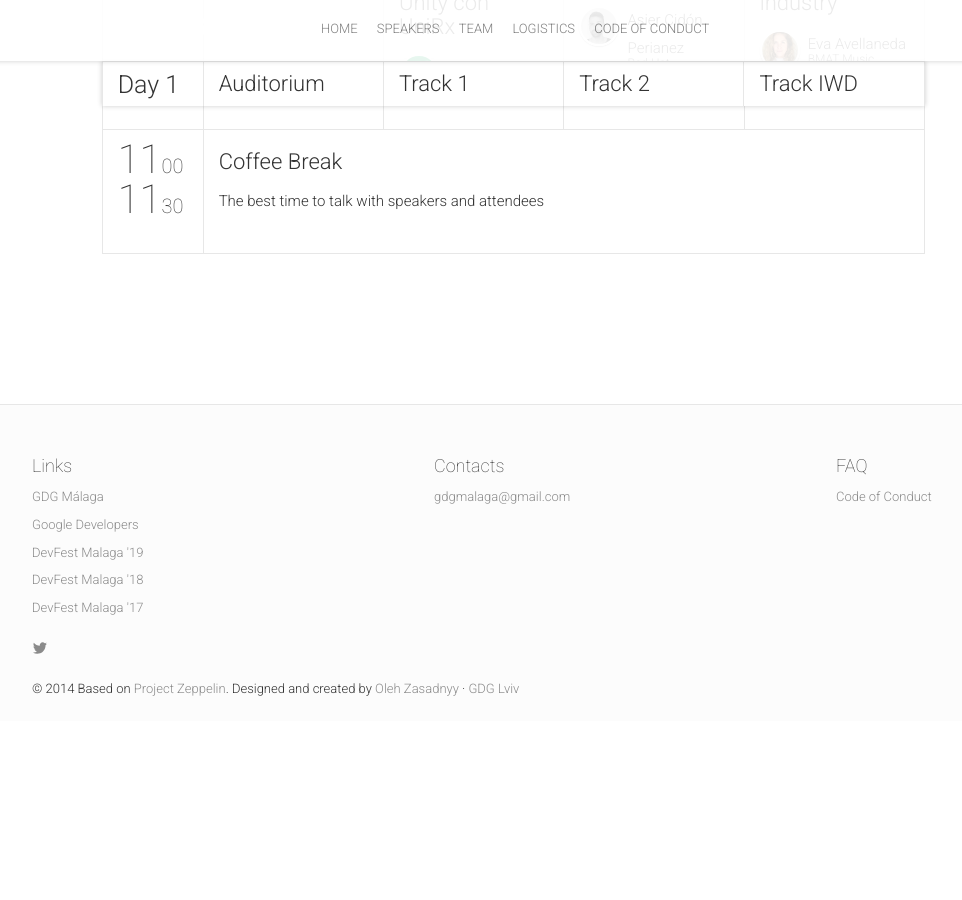
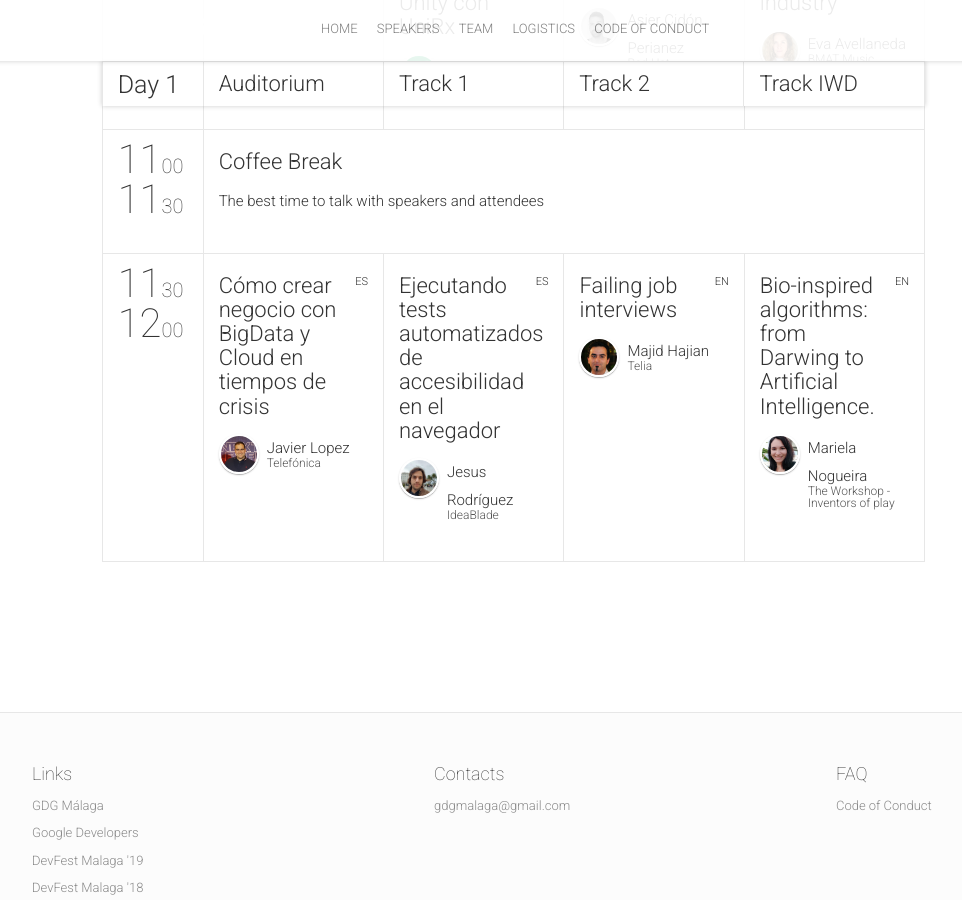
Before and after one commit to GDGMalaga/BiznagaFest-22, a Jekyll site: the page built from schedule.html, in a window 1280 px wide and 900 px high, scrolled down 1460 px. Shown: the whole window, without its empty margins (20-982 px from the left). Built offline with Jekyll 4.4.1, drawn with Linux system fonts in a browser that asks for light colours; nearby versions of some CDN libraries; comment, search, counter and statistics services are not loaded; before the commit the page ends 2181 px from its top, so only the background shows below that; part of the change alters nothing that is shown.

Commit message:
Update schedule

```diff
--- a/_data/schedule.yml
+++ b/_data/schedule.yml
@@ -32,3 +32,8 @@
       endTime: "11:30",
       sessionIds: [307]
     }
+    - {
+      startTime: "11:30",
+      endTime: "12:00",
+      sessionIds: [021, 022, 016, 023]
+    }
--- a/_data/sessions.yml
+++ b/_data/sessions.yml
@@ -139,3 +139,24 @@
   speakers: [18]
   language: en
   complexity: 'Beginner'
+- id: 021
+  title: 'Cómo crear negocio con BigData y Cloud en tiempos de crisis'
+  description: "Aquí veremos como hacer pasta en base al BigData y abordaremos es el peso que tiene 'la cloud' dentro del sector de los datos, que se espera para el 2025 llegue a almacenar un 49% de todos los datos que generen las empresas. Este dato puede traer preocupación al concentrar en los tres grandes jugadores (Google, Amazon y Microsoft) tanta responsabilidad; no obstante, el uso de tecnologías cloud es una ventaja competitiva a la hora de crear soluciones por parte de startups y veremos como aprovecharlo."
+  subtype: presentation
+  speakers: [19]
+  language: es
+  complexity: 'Intermediate'
+- id: 022
+  title: 'Ejecutando tests automatizados de accesibilidad en el navegador'
+  description: "Se enseñarán las diferentes herramientas populares de accesibilidad en el navegador (Axe, Wave y Microsoft Accessibility Insights). Cómo funcionan, los puntos fuertes de cada una y probaremos en directo diferentes webs elegidas por el público para ver qué tan bien andan con la accesibilidad. Se hablará de por qué es importante hacer todo esto en nuestro dia a dia y se explicará como podemos integrarlo en nuestros proyectos para hacerlo más sencillo."
+  subtype: presentation
+  speakers: [20]
+  language: es
+  complexity: 'Beginner'
+- id: 023
+  title: 'Bio-inspired algorithms: from Darwing to Artificial Intelligence.'
+  description: "Let´s talk about Artificial Intelligence. Reviewing how nature has inspired many AI techniques. We will see how to design an AI algorithm based on the Darwin's Theory of Evolution."
+  subtype: presentation
+  speakers: [21]
+  language: en
+  complexity: 'Beginner'
--- a/_data/speakers.yml
+++ b/_data/speakers.yml
@@ -192,6 +192,30 @@
   bio: "Music lover and engineer consultant managing high tech projects for more than 10 years"
   thumbnailUrl: eva-avellaneda.jpg
   rockstar: true
+- id: 19
+  name: 'Javier'
+  surname: 'Lopez'
+  company: 'Telefónica'
+  title: 'Cloud Solutions Architect'
+  bio: "I am a Computer Engineer from the University of Burgos and Master in IT Project Management from the European University of Madrid. I have worked for more than 9 years creating technology and developing data solutions. On a personal level, I actively participate in development communities and open hardware groups, energizing teams and organizing events; I am passionate about the area of training and I am a speaker at different IT congresses."
+  thumbnailUrl: javier-lopez.png
+  rockstar: true
+- id: 20
+  name: 'Jesus'
+  surname: 'Rodríguez'
+  company: 'IdeaBlade'
+  title: 'Software Engineer'
+  bio: "I have a magnet for catching errors, that made me very productive for doing QA and proper testing."
+  thumbnailUrl: jesus-rodriguez.jpg
+  rockstar: true
+- id: 21
+  name: 'Mariela'
+  surname: 'Nogueira'
+  company: 'The Workshop - Inventors of play'
+  title: 'Software Engineer'
+  bio: "More than 10 years working on Software Development. PhD. in Artificial Intelligence applied to videogames. In adition, I know that women can be software engineer without dying in the attempt and enjoining the career."
+  thumbnailUrl: mariela-nogueira.jpg
+  rockstar: true
 #-
 #  id: 7
 #  name: "Valentyn"
```
Also changed, not shown: img/people/javier-lopez.png (added), img/people/jesus-rodriguez.jpg (added), img/people/mariela-nogueira.jpg (added).
